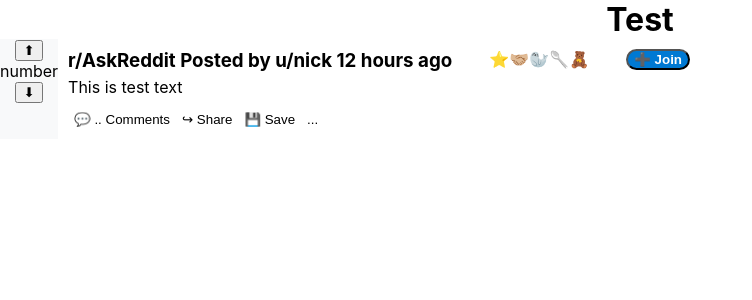
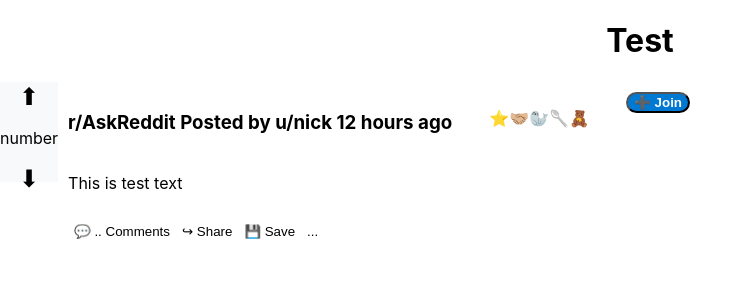
Before and after one commit to ruarplum/leonardo-app, a React (Create React App) app: page / in a window 1280 px wide. Shown: the top 300 px of the page, without its empty margins (0-752 px from the left). Built offline with nearby package versions, Linux system fonts and the light colour scheme.

Commit message:
#8 arrow css/ #37 fixing global issue

```diff
--- a/src/Components/News-Feed/News-Feed.css
+++ b/src/Components/News-Feed/News-Feed.css
@@ -1,7 +1,8 @@
-*{
+/* *{
     box-sizing:border-box;
     margin:0;
-  }
+  } */
+
 /* container */
   .feed-box{
     display: flex;
@@ -52,3 +53,10 @@
 .botButton:hover{
     background-color: lightgray;
 }
+.Arrow{
+    background-color: transparent;
+    border: none;
+    font-size: 1.5em;
+    text-shadow: 1px;
+
+}
--- a/src/Components/News-Feed/News-Feed.js
+++ b/src/Components/News-Feed/News-Feed.js
@@ -7,9 +7,9 @@ const Feed = (props) => {
     <div className = "feed-box">
 
             <div className = "feed-sidebar">
-                <button className = "upArrow">⬆</button>
+                <button className = "Arrow">⬆</button>
                 <p className ="arrowNumber">number</p>
-                <button className = "downArrow">⬇</button>
+                <button className = "Arrow">⬇</button>
             </div>
 
         <div className = "feed-right-wrapper">
```
